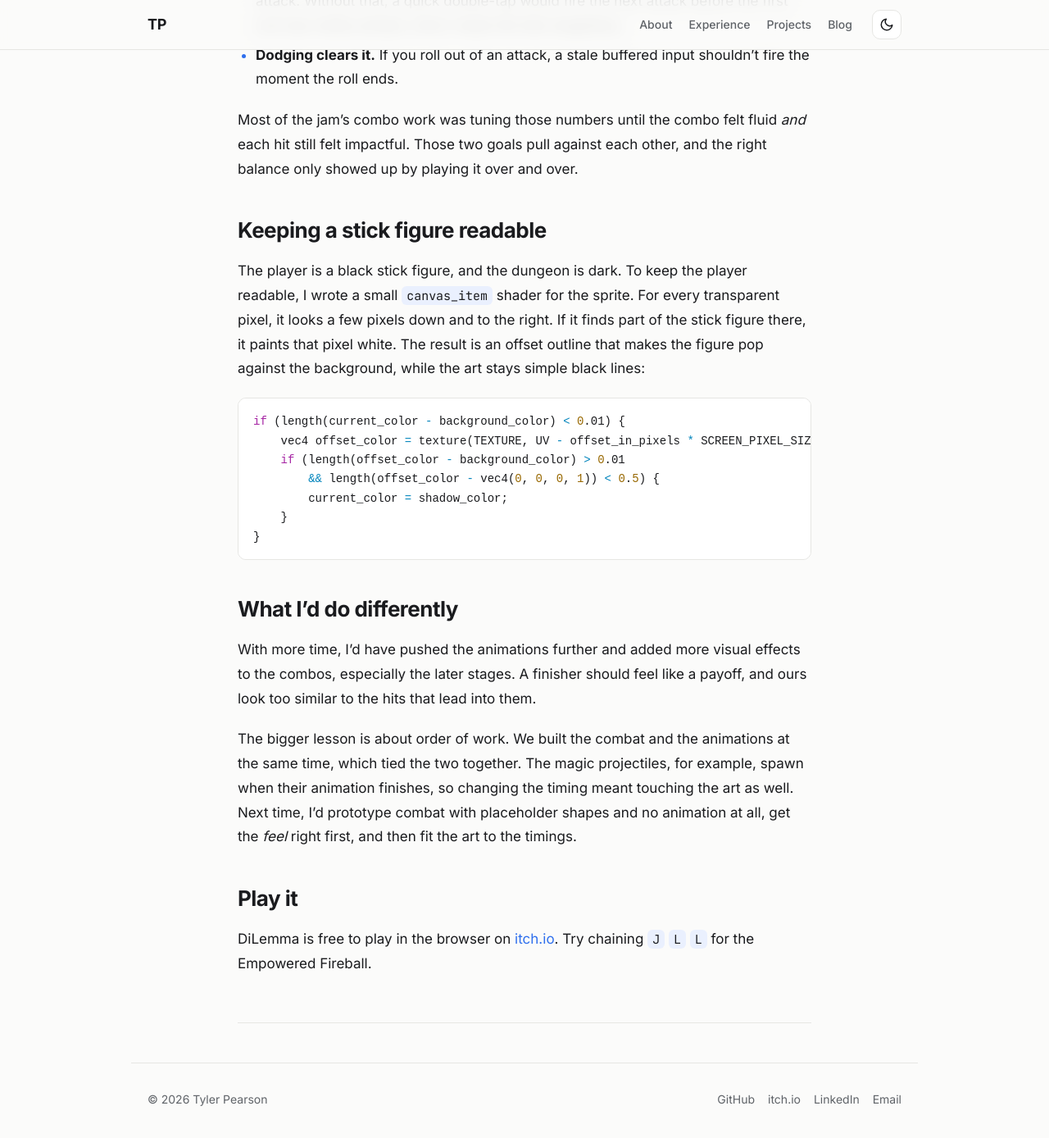
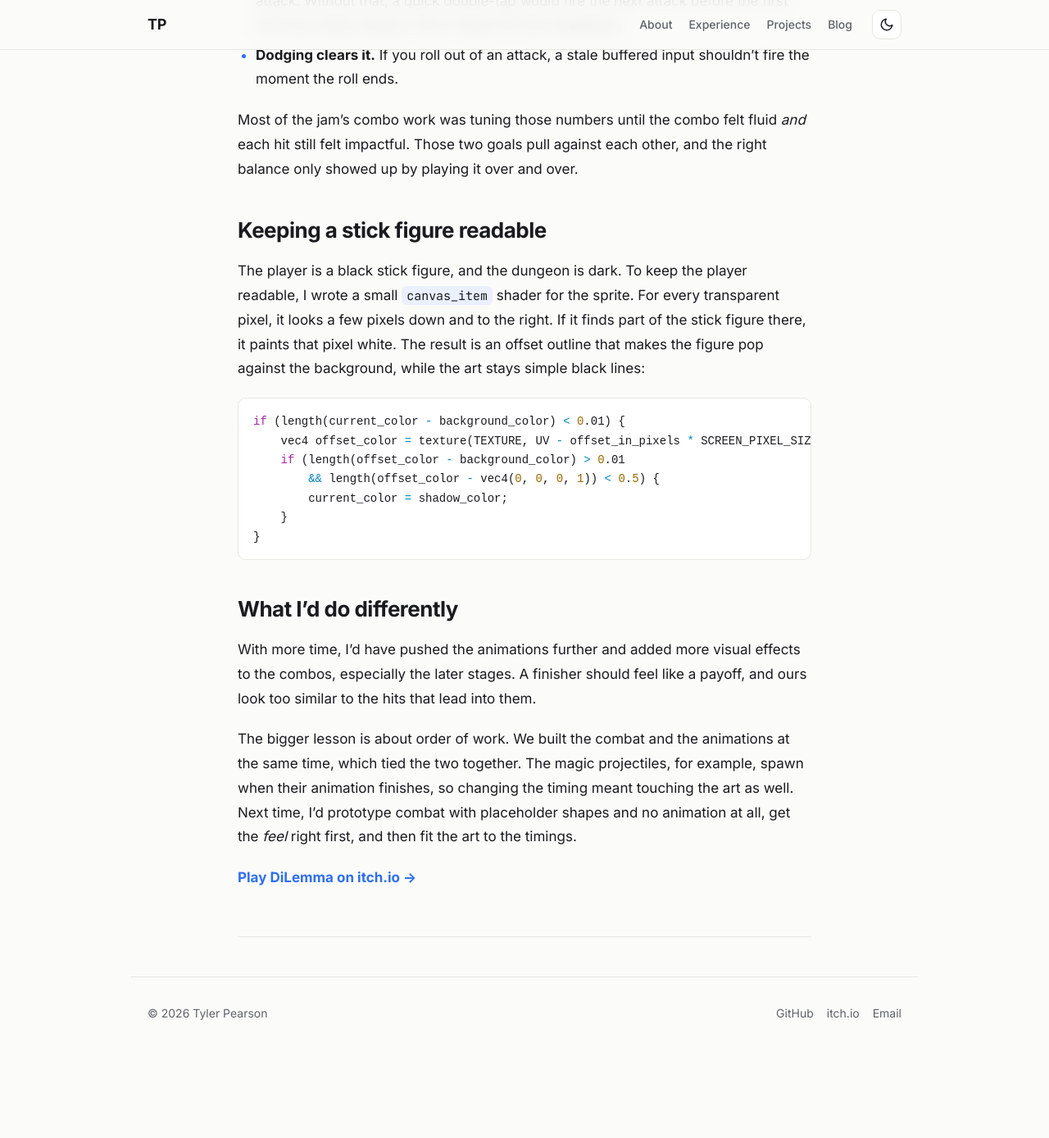
Before and after one commit to pearsonty9/pearsonty9.github.io, a Jekyll site: the page built from _posts/2026-10-21-making-dilemma.md, in a window 1280 px wide and 1400 px high, scrolled down 3684 px. Shown: the top 1388 px of the window at 82% size. Built offline with Jekyll 4.4.1, drawn with Linux system fonts in a browser that asks for light colours; after the commit the page ends 4979 px from its top, so only the background shows below that.

Commit message:
Copy-email button and blog cleanup (#3)
* Add copy-to-clipboard email button

Social links with `copy: true` render as a split button: the main part
copies the address and shows "Copied!", and an arrow opens the link.
Enable it for Email and hide LinkedIn for now.

Co-Authored-By: Claude Opus 5.5 <noreply@anthropic.com>

* Remove example draft and tidy DiLemma post ending

Drop _drafts/example-post.md (README now points to the DiLemma post as
the formatting reference) and replace the post's "Play it" section with
a short link to the game.

Co-Authored-By: Claude Opus 5.5 <noreply@anthropic.com>

---------

Co-authored-by: Claude Opus 5.5 <noreply@anthropic.com>

```diff
--- a/_config.yml
+++ b/_config.yml
@@ -18,12 +18,14 @@ social:
   - name: itch.io
     url: https://tigershillo.itch.io/
     icon: gamepad
-  - name: LinkedIn
-    url: https://www.linkedin.com/in/pearson-tyler
-    icon: linkedin
+  # - name: LinkedIn
+  #   url: https://www.linkedin.com/in/pearson-tyler
+  #   icon: linkedin
+  # `copy: true` makes the button copy the address; an arrow beside it opens the link.
   - name: Email
     url: mailto:pearsonty9@gmail.com
     icon: mail
+    copy: true
   # - name: Resume
   #   url: /assets/resume.pdf
   #   icon: file
--- a/_posts/2026-10-21-making-dilemma.md
+++ b/_posts/2026-10-21-making-dilemma.md
@@ -147,8 +147,4 @@ spawn when their animation finishes, so changing the timing meant touching the a
 as well. Next time, I'd prototype combat with placeholder shapes and no animation at
 all, get the *feel* right first, and then fit the art to the timings.
 
-## Play it
-
-DiLemma is free to play in the browser on
-[itch.io](https://tigershillo.itch.io/dilemma). Try chaining `J` `L` `L` for
-the Empowered Fireball.
+**[Play DiLemma on itch.io →](https://tigershillo.itch.io/dilemma)**
--- a/assets/css/style.css
+++ b/assets/css/style.css
@@ -103,7 +103,10 @@ h1, h2, h3 { line-height: 1.2; margin: 0; }
 .lede strong { color: var(--text); font-weight: 600; }
 
 .social { list-style: none; padding: 0; margin: 0; display: flex; flex-wrap: wrap; gap: 10px; }
-.social a {
+.social a, .social button {
+  font-family: inherit;
+  line-height: inherit;
+  cursor: pointer;
   display: inline-flex;
   align-items: center;
   gap: 8px;
@@ -116,7 +119,14 @@ h1, h2, h3 { line-height: 1.2; margin: 0; }
   font-weight: 500;
   transition: border-color .15s, color .15s;
 }
-.social a:hover { border-color: var(--accent); color: var(--accent); text-decoration: none; }
+.social a:hover, .social button:hover { border-color: var(--accent); color: var(--accent); text-decoration: none; }
+
+/* Split button: copy on the left, open link on the right */
+.split { display: inline-flex; }
+.split button { border-radius: 999px 0 0 999px; }
+.split a { border-radius: 0 999px 999px 0; margin-left: -1px; padding: 8px 12px; }
+.split button:hover, .split a:hover { position: relative; z-index: 1; }
+.split button.copied { border-color: var(--accent); color: var(--accent); position: relative; z-index: 1; }
 
 /* Sections */
 .section { padding: 56px 0; border-top: 1px solid var(--border); }
```
Also changed, not shown: _drafts/example-post.md (deleted, +0 -41 lines), _layouts/default.html (+37 -0 lines), index.html (+8 -0 lines), README.md.
